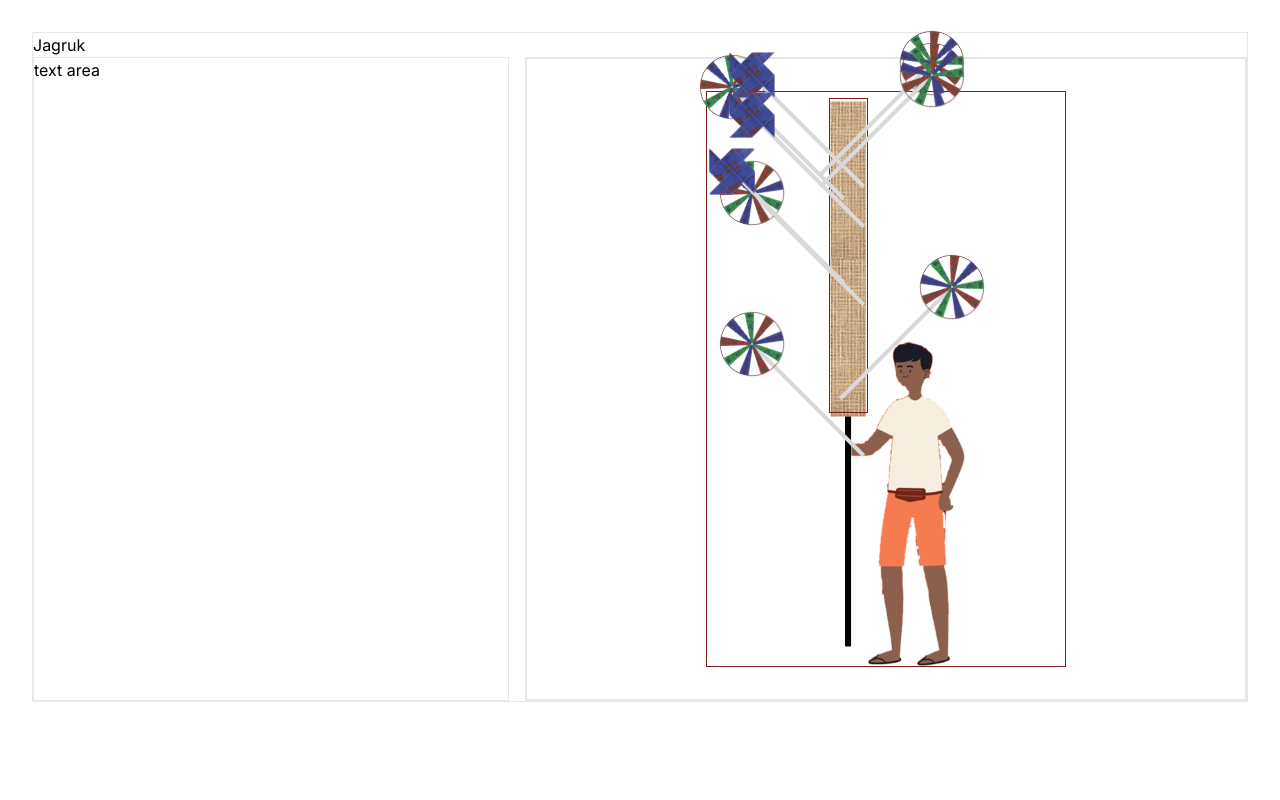
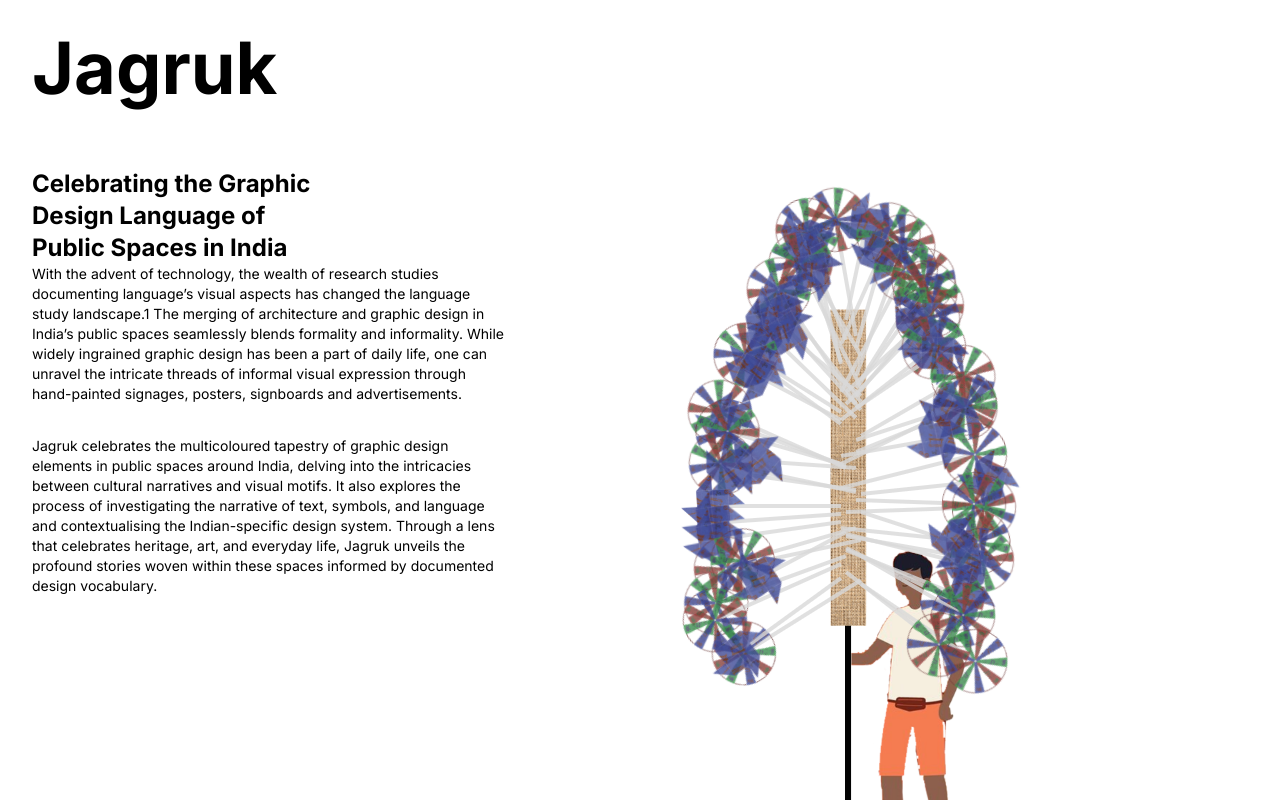
Before and after one commit to rajeshwar1993/Pinwheel, a Next.js app: page / in a window 1280 px wide. Shown: the top 800 px of the page. Built offline with nearby package versions, Linux system fonts and the light colour scheme.

Commit message:
Somewhat working

```diff
--- a/src/app/page.tsx
+++ b/src/app/page.tsx
@@ -1,19 +1,57 @@
-"use client";
+'use client'
 
-import PlayArea from "@/components/PlayArea";
+import PlayArea from '@/components/PlayArea'
 
 export default function Home() {
   return (
     <div className="flex justify-center items-center p-8">
-      <div className="border w-full max-w-screen-2xl">
-        <div>Jagruk</div>
+      <div className="w-full max-w-screen-2xl">
+        <div className="text-3xl md:text-7xl font-bold mb-2 md:mb-16">
+          Jagruk
+        </div>
+        <div className="col-span-5 lg:col-span-2 text-base md:text-2xl font-bold max-w-[300px]">
+          Celebrating the Graphic Design Language of Public Spaces in India
+        </div>
         <div className="grid grid-cols-5 gap-4">
-          <div className="border col-span-5 lg:col-span-2 ">text area</div>
-          <div className="border col-span-5 lg:col-span-3 ">
+          <div className="col-span-5 lg:col-span-2 text-sm flex flex-col justify-center">
+            <div>
+              <p>
+                With the advent of technology, the wealth of research studies
+                documenting language’s visual aspects has changed the language
+                study landscape.1 The merging of architecture and graphic design
+                in India’s public spaces seamlessly blends formality and
+                informality. While widely ingrained graphic design has been a
+                part of daily life, one can unravel the intricate threads of
+                informal visual expression through hand-painted signages,
+                posters, signboards and advertisements.
+              </p>
+              <p className="mt-8">
+                Jagruk celebrates the multicoloured tapestry of graphic design
+                elements in public spaces around India, delving into the
+                intricacies between cultural narratives and visual motifs. It
+                also explores the process of investigating the narrative of
+                text, symbols, and language and contextualising the
+                Indian-specific design system. Through a lens that celebrates
+                heritage, art, and everyday life, Jagruk unveils the profound
+                stories woven within these spaces informed by documented design
+                vocabulary.
+              </p>
+            </div>
+            <div className="lg:mt-[70%]">
+              <span className="font-bold">Documentation images by</span>
+              <p>
+                Pallavi Yadav, Suneepa Das, Bhavani Bala, Anupa Joshy, Priyanka
+                Vaghela, Ronojoy Sircar, Shreeparna Chatterjee, Qainaat, Bandita
+                Ghosh, Niharika Arora, Srinidhi Ravishankar, Abhranil Munsi,
+                Vasundhara Kapoor
+              </p>
+            </div>
+          </div>
+          <div className="col-span-5 lg:col-span-3 ">
             <PlayArea />
           </div>
         </div>
       </div>
     </div>
-  );
+  )
 }
--- a/src/components/PaperFlower/index.tsx
+++ b/src/components/PaperFlower/index.tsx
@@ -1,7 +1,6 @@
 import { WheelData } from '@/initalValues'
 import { motion } from 'framer-motion'
 import Image from 'next/image'
-import * as Stick from '@/assets/images/stick.png'
 import { useEffect, useMemo, useState } from 'react'
 import { FlowerStates } from '@/types'
 
@@ -18,13 +17,11 @@ const PaperFlower = ({
   leaning,
   duration,
   wheel,
+  stickLength,
   isChosen,
   onSelected,
 }: Props) => {
-  const xPosHover = useMemo(
-    () => (leaning === 'left' ? positionX - 10 : positionX + 10),
-    [leaning]
-  )
+  const xPosHover = useMemo(() => 0, [])
 
   const [state, updateState] = useState<FlowerStates>(
     isChosen ? FlowerStates.ShowCase : FlowerStates.Initial
@@ -32,7 +29,7 @@ const PaperFlower = ({
 
   const parentVariants = {
     [FlowerStates.Initial]: { opacity: 0.8, scale: [1] },
-    [FlowerStates.Hover]: { opacity: 1, scale: [1.1], translateX: xPosHover },
+    [FlowerStates.Hover]: { opacity: 1, scale: [1.1] },
     [FlowerStates.ShowCase]: { opacity: 1, scale: [5], rotate: 0 },
   }
 
@@ -46,20 +43,20 @@ const PaperFlower = ({
 
   return (
     <motion.div
-      className={`w-16 h-16 absolute cursor-pointer`}
+      className={`absolute cursor-pointer origin-bottom`}
       initial={{
-        rotate: leaning === 'left' ? -45 : 45,
+        rotate: leaning,
         translateX: `${positionX}px`,
         translateY: `${positionY}px`,
       }}
       onClick={onSelected}
       variants={parentVariants}
-      // animate={state}
+      animate={state}
     >
       <motion.div
         animate={{ rotate: 360 }}
         transition={{ duration: duration, repeat: Infinity, ease: 'linear' }}
-        className="absolute z-10"
+        className="absolute z-10 w-16 h-16 left-[-30px] top-[-30px]"
         onHoverStart={() => {
           updateState(FlowerStates.Hover)
         }}
@@ -70,9 +67,10 @@ const PaperFlower = ({
         <Image src={wheel} width={1000} height={1000} alt="flower" />
       </motion.div>
       <div
-        className="absolute left-[30px] top-[30px]  h-28 md:h-40 w-1 origin-top z-0"
+        className={`w-1 origin-top z-0`}
         style={{
           backgroundColor: '#D9D9D9',
+          height: `${stickLength}px`,
         }}
       />
     </motion.div>
--- a/src/components/PlayArea.tsx
+++ b/src/components/PlayArea.tsx
@@ -38,10 +38,10 @@ export default function PlayArea() {
   }, [pinBarRef.current])
 
   return (
-    <div className="border">
+    <div className="pt-20 md:pt-1">
       <div className="mx-auto h-[80vh] aspect-9/16 flex justify-center items-center">
         <div
-          className="relative h-[90%] border border-red-900 w-full"
+          className="relative h-[90%] w-full"
           style={{
             backgroundImage: `url('/images/seller.png')`,
             backgroundRepeat: 'no-repeat',
@@ -50,7 +50,7 @@ export default function PlayArea() {
           }}
         >
           <div
-            className="relative w-[11%] h-[55%] top-[1%] left-[34%] border border-red-900"
+            className="relative w-[11%] h-[55%] top-[1%] left-[34%]"
             style={{
               transformBox: 'fill-box',
             }}
--- a/src/initalValues.ts
+++ b/src/initalValues.ts
@@ -3,21 +3,29 @@ export enum Leaning {
   Right = 'right',
 }
 
-export enum XValsLeft {
-  X1 = -130,
-  X2 = -120,
-  X3 = -110,
-  X4 = -100,
+export enum Duration {
+  D1 = 1.0,
+  D2 = 1.5,
+  D3 = 2.0,
+  D4 = 2.5,
 }
-export enum XValsRight {
-  X1 = 100,
-  X2 = 90,
-  X3 = 80,
-  X4 = 70,
+
+export const XPosVariation = [5, -5, 10, -10]
+
+export const StickLength = [100, 120, 130, 140]
+
+export enum XVals {
+  X1 = 30,
+  X2 = 20,
+  X3 = 10,
+  X4 = 0,
+}
+export enum LeaningRange {
+  min = 0,
+  max = 120,
 }
 
 export type InitialData = {
-  id: number
   openImg: string
 }
 
@@ -25,8 +33,9 @@ export type WheelData = {
   id: number
   positionX: number
   positionY: number
-  leaning: Leaning
+  leaning: number
   duration: number
+  stickLength: number
   openImg: string
   wheel: typeof import('*.png')
   isChosen: boolean
@@ -34,43 +43,183 @@ export type WheelData = {
 
 export const PinwheelData: InitialData[] = [
   {
-    id: 1,
     openImg: '',
   },
   {
-    id: 2,
     openImg: '',
   },
   {
-    id: 3,
     openImg: '',
   },
   {
-    id: 4,
     openImg: '',
   },
   {
-    id: 5,
     openImg: '',
   },
   {
-    id: 6,
     openImg: '',
   },
   {
-    id: 7,
     openImg: '',
   },
   {
-    id: 8,
     openImg: '',
   },
   {
-    id: 9,
     openImg: '',
   },
   {
-    id: 10,
+    openImg: '',
+  },
+  {
+    openImg: '',
+  },
+  {
+    openImg: '',
+  },
+  {
+    openImg: '',
+  },
+  {
+    openImg: '',
+  },
+  {
+    openImg: '',
+  },
+  {
+    openImg: '',
+  },
+  {
+    openImg: '',
+  },
+  {
+    openImg: '',
+  },
+  {
+    openImg: '',
+  },
+  {
+    openImg: '',
+  },
+  {
+    openImg: '',
+  },
+  {
+    openImg: '',
+  },
+  {
+    openImg: '',
+  },
+  {
+    openImg: '',
+  },
+  {
+    openImg: '',
+  },
+  {
+    openImg: '',
+  },
+  {
+    openImg: '',
+  },
+  {
+    openImg: '',
+  },
+  {
+    openImg: '',
+  },
+  {
+    openImg: '',
+  },
+  {
+    openImg: '',
+  },
+  {
+    openImg: '',
+  },
+  {
+    openImg: '',
+  },
+  {
+    openImg: '',
+  },
+  {
+    openImg: '',
+  },
+  {
+    openImg: '',
+  },
+  {
+    openImg: '',
+  },
+  {
+    openImg: '',
+  },
+  {
+    openImg: '',
+  },
+  {
+    openImg: '',
+  },
+  {
+    openImg: '',
+  },
+  {
+    openImg: '',
+  },
+  {
+    openImg: '',
+  },
+  {
+    openImg: '',
+  },
+  {
+    openImg: '',
+  },
+  {
+    openImg: '',
+  },
+  {
+    openImg: '',
+  },
+  {
+    openImg: '',
+  },
+  {
+    openImg: '',
+  },
+  {
+    openImg: '',
+  },
+  {
+    openImg: '',
+  },
+  {
+    openImg: '',
+  },
+  {
+    openImg: '',
+  },
+  {
+    openImg: '',
+  },
+  {
+    openImg: '',
+  },
+  {
+    openImg: '',
+  },
+  {
+    openImg: '',
+  },
+  {
+    openImg: '',
+  },
+  {
+    openImg: '',
+  },
+  {
     openImg: '',
   },
 ]
--- a/src/utils.ts
+++ b/src/utils.ts
@@ -4,42 +4,45 @@ import * as PW2 from '@/assets/images/PW2.png'
 import {
   PinwheelData,
   type WheelData,
-  InitialData,
   Leaning,
-  XValsLeft,
-  XValsRight,
+  LeaningRange,
+  Duration,
+  XPosVariation,
+  StickLength,
 } from './initalValues'
 
 export const pinwheelData = (rect: DOMRect): WheelData[] => {
   if (PinwheelData.length === 0) return []
+  const durations = [Duration.D1, Duration.D2, Duration.D3, Duration.D4]
 
-  console.log('Detect changes: ', rect)
-  const XVals = {
-    [Leaning.Left]: [XValsLeft.X1, XValsLeft.X2, XValsLeft.X3, XValsLeft.X4],
-    [Leaning.Right]: [
-      XValsRight.X1,
-      XValsRight.X2,
-      XValsRight.X3,
-      XValsRight.X4,
-    ],
-  }
+  const intervalSize = Math.ceil((rect.height - 100) / PinwheelData.length)
 
-  const wheels: WheelData[] = PinwheelData.map((p) => {
+  const angleInterval = Math.ceil(
+    (LeaningRange.max - LeaningRange.min) / PinwheelData.length
+  )
+
+  const positionX = Math.ceil(rect.width / 2)
+
+  const wheels: WheelData[] = PinwheelData.map((p, index) => {
     const randomIndex = Math.trunc(Math.random() * 4)
 
-    const leaning = randomIndex % 2 === 0 ? Leaning.Left : Leaning.Right
+    const dir = index % 2 === 0 ? Leaning.Left : Leaning.Right
     const wheel = randomIndex % 2 === 0 ? PW1 : PW2
-    // const sw = screen.width
-    // const pwheight = screen.width > 768 ? 150 : 100
-    const pwheight = 100
-    const pinYPos = Math.trunc(Math.random() * rect.height) - pwheight
+    const duration = durations[randomIndex]
+    const pwheight = screen.width > 768 ? 190 : 100
+    const positionY = intervalSize * index - pwheight + 100
+    const leaning =
+      dir === Leaning.Left
+        ? angleInterval * index * -1 - 10
+        : angleInterval * index + 10
 
     const wheelData: WheelData = {
-      id: p.id,
-      positionX: XVals[leaning][randomIndex],
-      positionY: pinYPos,
+      id: index,
+      positionX: positionX + XPosVariation[randomIndex],
+      positionY,
       leaning,
-      duration: 0,
+      duration,
+      stickLength: StickLength[randomIndex],
       openImg: p.openImg,
       wheel,
       isChosen: false,
```
